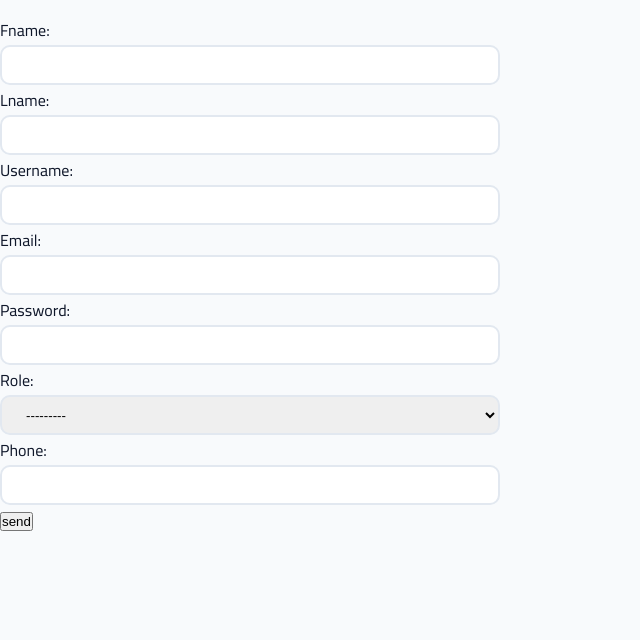
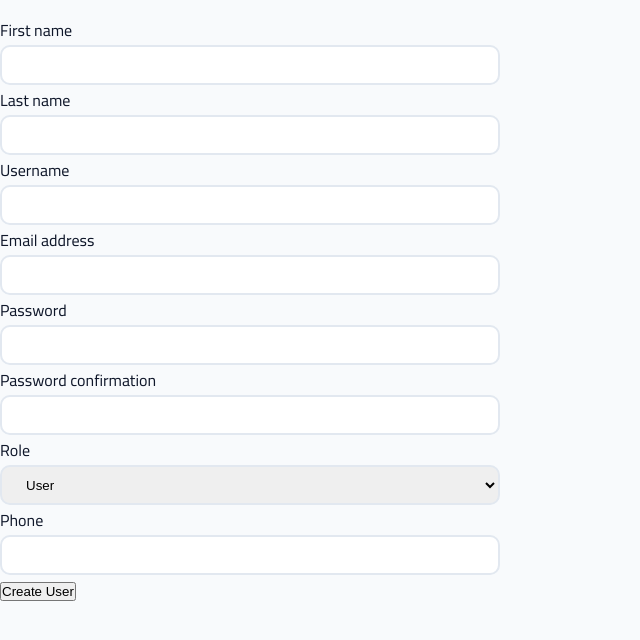
Before and after one commit to OmarOsamaOthman/IS231-Online-Library-WebApp, a Django app: page /signup/ in a window 1280 px wide. Shown: the part 60-700 px from the top of the page, without its empty margins (0-640 px from the left). Run offline with Django 5.2, Linux system fonts and the light colour scheme; some web fonts are replaced.

Commit message:
login and signup logic

```diff
--- a/online_library/pages/admin.py
+++ b/online_library/pages/admin.py
@@ -1,4 +1,4 @@
 from django.contrib import admin
-from .models import  Signup
+from .models import  Profile
 # Register your models here.
-admin.site.register(Signup)
+admin.site.register(Profile)
--- a/online_library/pages/forms.py
+++ b/online_library/pages/forms.py
@@ -1,25 +1,52 @@
 from django import forms
-from .models import  Signup
-
-class LoginForm(forms.ModelForm):
-    class Meta :
-        model=Signup
-        fields='__all__'
-        widgets={
-            'password':forms.PasswordInput
-        }
+from django.contrib.auth.forms import UserCreationForm
+from django.contrib.auth.models import User
+from .models import  Profile
 
 
 
-class SignupForm(forms.ModelForm):
-    class Meta :
-        model=Signup
-        fields='__all__'
-        widgets={
-            'password':forms.PasswordInput
-        }
-        initial={
-             'email':'Email',
-             'Lname':'Last Name',
-             'Fname':'First Name'
-        }
+class CreateUserForm(UserCreationForm):
+    role = forms.ChoiceField(
+        choices=[
+            ('User', 'User'),
+            ('Admin', 'Admin'),
+
+        ],initial='User'
+    )
+
+    phone = forms.CharField(
+        max_length=11
+    )
+    class Meta:
+        model = User
+        fields = ['first_name','last_name','username','email', 'password1', 'password2' ]
+
+
+
+class LoginForm(forms.Form):
+
+    username = forms.CharField(
+        max_length=100,
+        widget=forms.TextInput(attrs={
+            'placeholder': 'Username'
+        })
+    )
+
+    password = forms.CharField(
+        widget=forms.PasswordInput(attrs={
+            'placeholder': 'Password'
+        })
+    )
+
+# class SignupForm(forms.ModelForm):
+#     class Meta :
+#         model=User
+#         fields='__all__'
+#         widgets={
+#             'password':forms.PasswordInput
+#         }
+#         initial={
+#             'email':'Email',
+#             'Lname':'Last Name',
+#             'Fname':'First Name'
+#         }
--- a/online_library/pages/models.py
+++ b/online_library/pages/models.py
@@ -1,30 +1,31 @@
 from django.db import models
+from django.contrib.auth.models import User
 # Create your models here.
 
-class Login (models.Model):
-    username=models.CharField(max_length=50)
-    password=models.CharField(max_length=50 )#,widget=forms.PasswordInput
-    admin = models.BooleanField(default=False)
+
+class Profile(models.Model):
+
+    ROLE_CHOICES = [
+        ('Admin', 'Admin'),
+        ('User', 'User'),
+    ]
+    address = models.TextField(
+    blank=True,
+    null=True
+    )
+
+    user = models.OneToOneField(User, on_delete=models.CASCADE)
+
+    role = models.CharField(
+        max_length=20,
+        choices=ROLE_CHOICES,
+        default='User'
+    )
+
+    phone = models.CharField(max_length=11, blank=True, null=True)
+
     def __str__(self):
-        return self.username
-
-
-class Signup(models.Model):
-    x=[
-        ('Admin' , 'Admin'),
-        ('User' ,'User' )
-    ]
-    Fname=models.CharField(max_length=50  )#,initial='FirstName'
-    Lname=models.CharField(max_length=50 )#,initial='LastName'
-    username=models.CharField(max_length=50 )
-    email=models.CharField(max_length=100)#, initial='Email'
-    password=models.CharField(max_length=50)# ,widget=forms.PasswordInput,initial='Password'
-    role=models.CharField(max_length=20 ,choices=x)
-    phone=models.CharField(max_length=11)
-    def __str__(self):
-        return self.username
-
-
+        return self.user.username
 
 
 # Book Database...
--- a/online_library/pages/views.py
+++ b/online_library/pages/views.py
@@ -1,7 +1,15 @@
 from django.shortcuts import render,redirect
-from django.contrib.auth import login
-from .forms import LoginForm ,SignupForm
+from django.http import HttpResponse
+from django.contrib.auth import authenticate, login, logout
 from django.contrib.auth.hashers import check_password
+from django.contrib.auth.forms import UserCreationForm
+from django.contrib import messages
+
+from .forms import LoginForm , CreateUserForm
+from .models import  Profile
+from django.db import transaction
+
+
 # Create your views here.
 
 
@@ -18,24 +26,72 @@ def about(request):
         'age':16})
 
 def signup(request):
-     if request.method=='POST':
-        form=SignupForm(request.POST)
+    form = CreateUserForm()
+
+    if request.method == "POST":
+        form =  CreateUserForm(request.POST)
         if form.is_valid():
-            form.save()
-            return redirect('library')
-     else :
-       form =SignupForm()
-     return render(request,'pages/signup.html' , {'lf':form})
+            try:
+
+                with transaction.atomic():
+
+                    user = form.save(commit=False)
+                    user.save()
+
+                    phone = form.cleaned_data['phone']
+                    role = form.cleaned_data['role']
+
+                    Profile.objects.create(
+                        user=user,
+                        role=role,
+                        phone=phone
+                    )
+
+                return redirect('login_view')
+
+            except Exception as e:
+
+                form.add_error(None, str(e))
+    return render(request,'pages/signup.html' , {'form': form})
 
 def login_view(request):
-     if request.method=='POST':
-       form=LoginForm(request.POST)
-       if form.is_valid():
-           form.save()
-           return redirect('library')
-     else:
-         form=LoginForm()
-     return render(request,'pages/login.html' , {'lf':form})
+    form = LoginForm()
+    if request.method=='POST':
+        form = LoginForm(request.POST)
+        username = request.POST.get('username')
+        password = request.POST.get('password')
+
+        user = authenticate(request, username=username, password=password)
+
+        if user is not None:
+            login(request,user)
+            profile = Profile.objects.get(user=user)
+
+
+            profile, created = Profile.objects.get_or_create(user=user)
+
+            if profile.role == 'Admin':
+                print("Is AN Admin")
+                #return redirect('admin_dashboard')
+
+            else:
+                print("Is User not admin")
+                #return redirect('library')
+
+        else:
+            messages.error(request, 'Invalid username or password')
+
+    return render(request, 'pages/library.html', {'form': form})
+
+    #    form=LoginForm(request.POST)
+    #    if form.is_valid():
+    #        form.save()
+    #        return redirect('library')
+    #  else:
+    #      form=LoginForm()
+    #  return render(request,'pages/login.html' , {'lf':form})
+
+
 
 def library(request):
      return render(request,'pages/library.html')
--- a/online_library/templates/pages/signup.html
+++ b/online_library/templates/pages/signup.html
@@ -13,8 +13,28 @@
 {% block form %}
 <form method="POST" class="form" onsubmit="handleLogin(event)">
     {% csrf_token %}
-    {{lf.as_p}}
-    <button type="submit">send</button>
+    {% for field in form %}
+
+
+    {{field.label}}
+    {{field}}
+    {% endfor %}
+
+    {{form.errors}}
+    <button type="submit" name="Create User">Create User</button>
 </form>
 
 {% endblock form%}
+
+
+{% block logic %}
+<script>
+    var form_fields = document.getElementsByTagName('input');
+    form_fields[0].placeholder = 'First name...';
+    form_fields[1].placeholder = 'Last name...';
+    form_fields[2].placeholder = 'User Data...';
+    form_fields[3].placeholder = 'User Data...';
+    form_fields[4].placeholder = 'User Data...';
+
+</script>
+{% endblock logic %}
```
Also changed, not shown: online_library/templates/pages/login.html (+22 -4 lines), login.js (renamed from online_library/static/pages/js/login.js), online_library/pages/migrations/0006_profile_delete_login_delete_signup.py (added), online_library/pages/migrations/0007_profile_address.py (added), signup.js (renamed from online_library/static/pages/js/signup.js).
